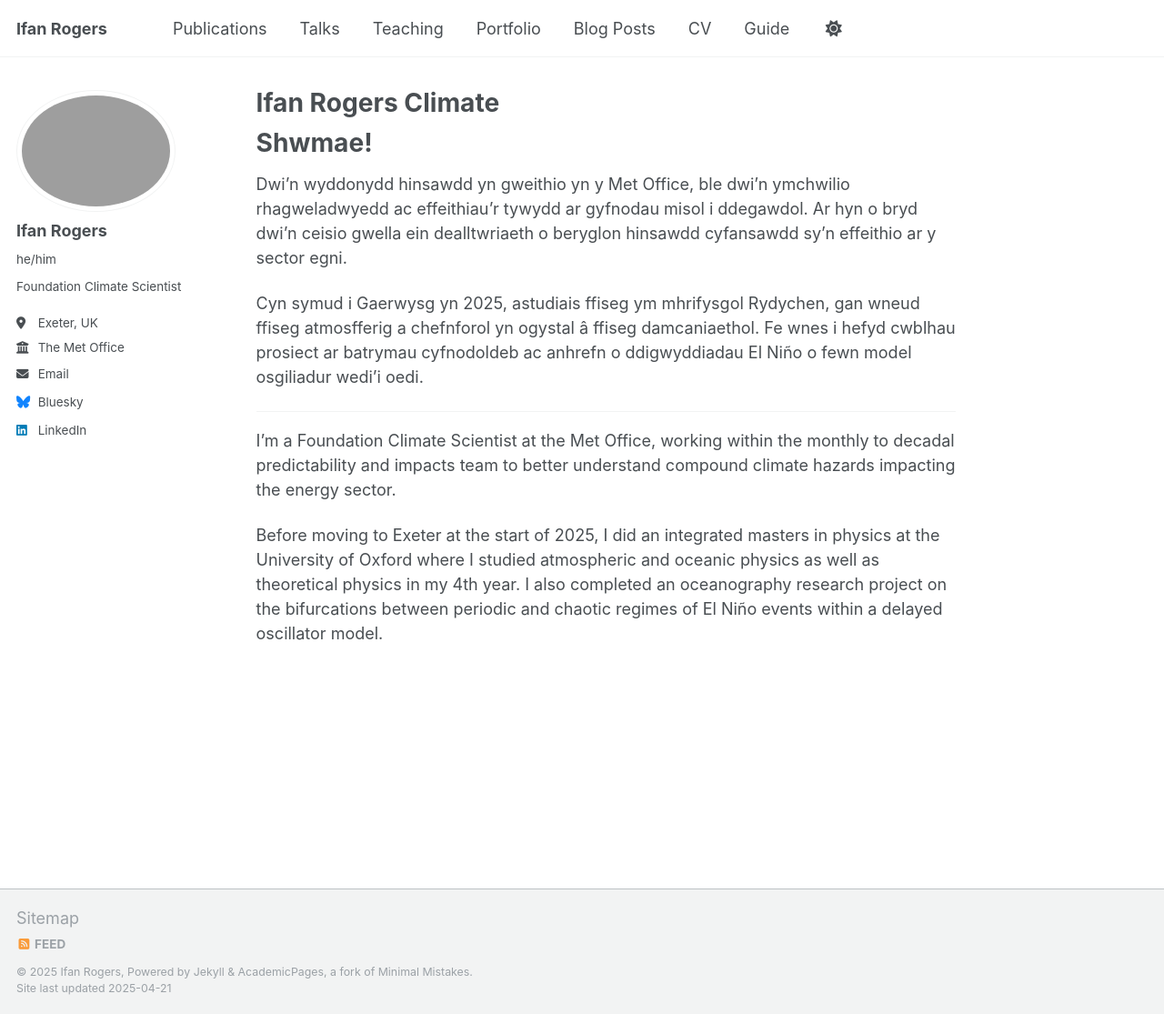
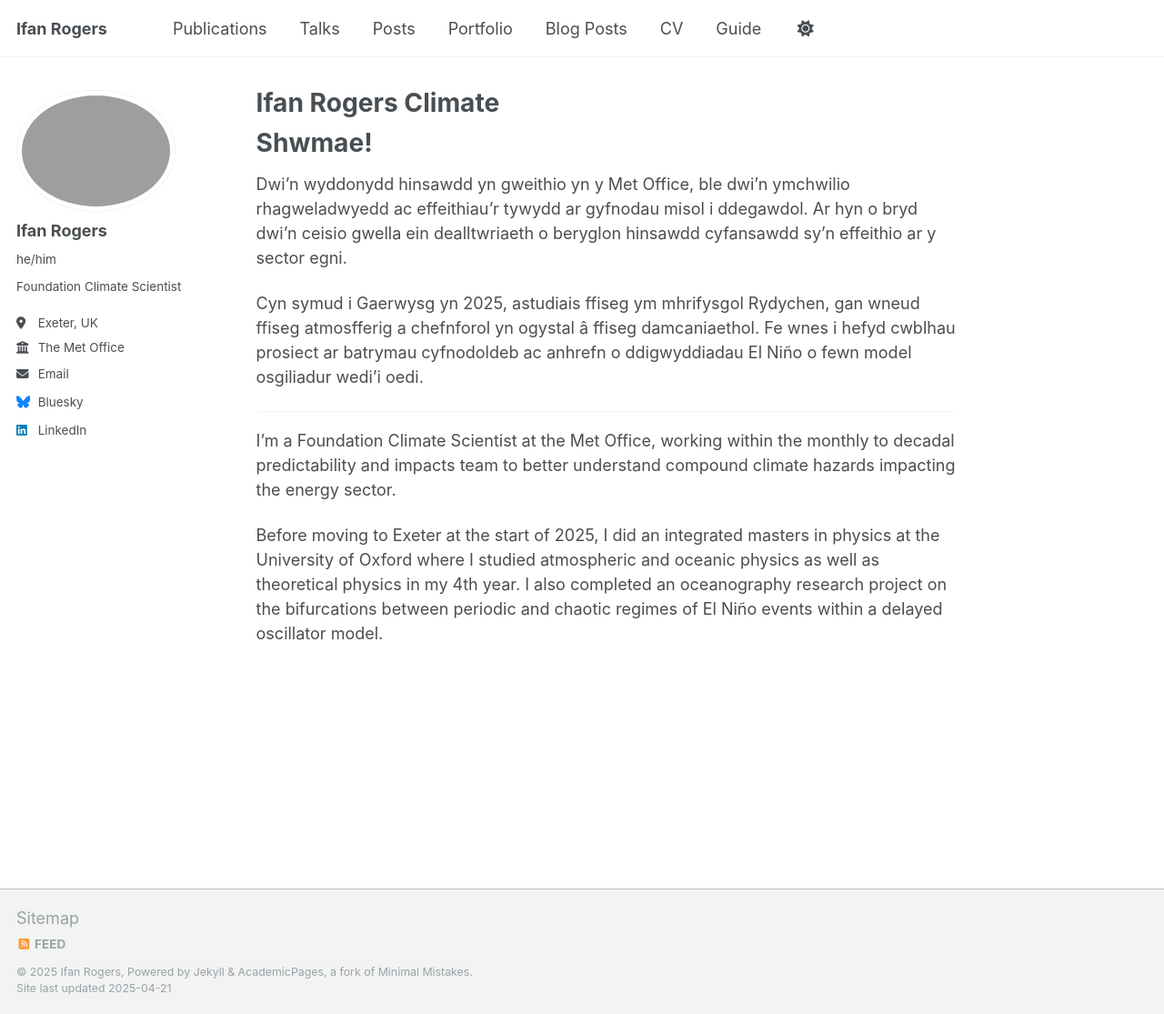
Before and after one commit to Ifan-Rogers/ifan-rogers.github.io, a Jekyll site: the page built from _pages/about.md, in a window 1280 px wide and 1115 px high. Shown: the whole window at 91% size. Built offline with Jekyll 4.4.1, drawn with Linux system fonts in a browser that asks for light colours.

Commit message:
Update navigation.yml

```diff
--- a/_data/navigation.yml
+++ b/_data/navigation.yml
@@ -14,8 +14,8 @@ main:
   - title: "Talks"
     url: /talks/
 
-  - title: "Teaching"
-    url: /teaching/
+  - title: "Posts"
+    url: /posts/
 
   - title: "Portfolio"
     url: /portfolio/
```
